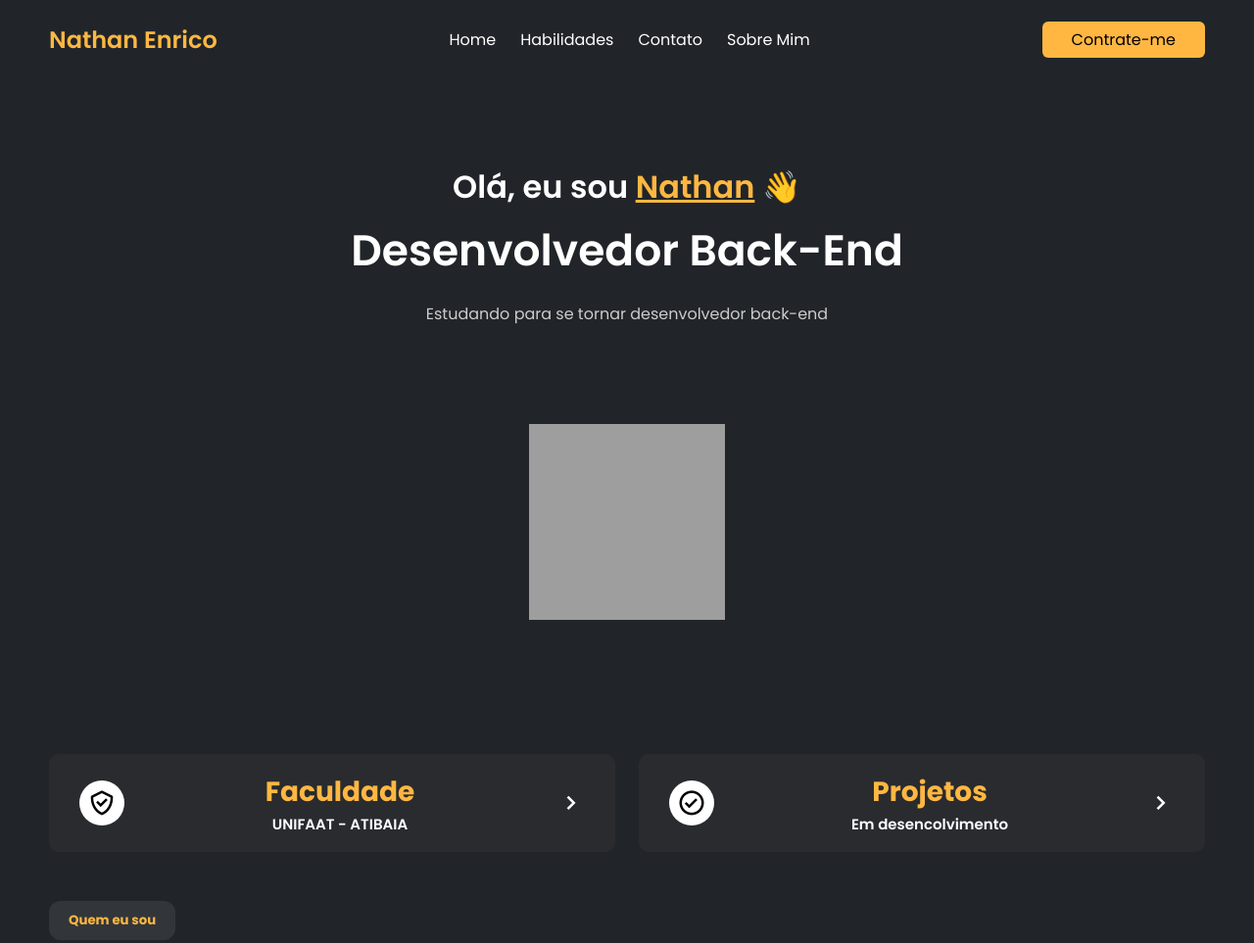
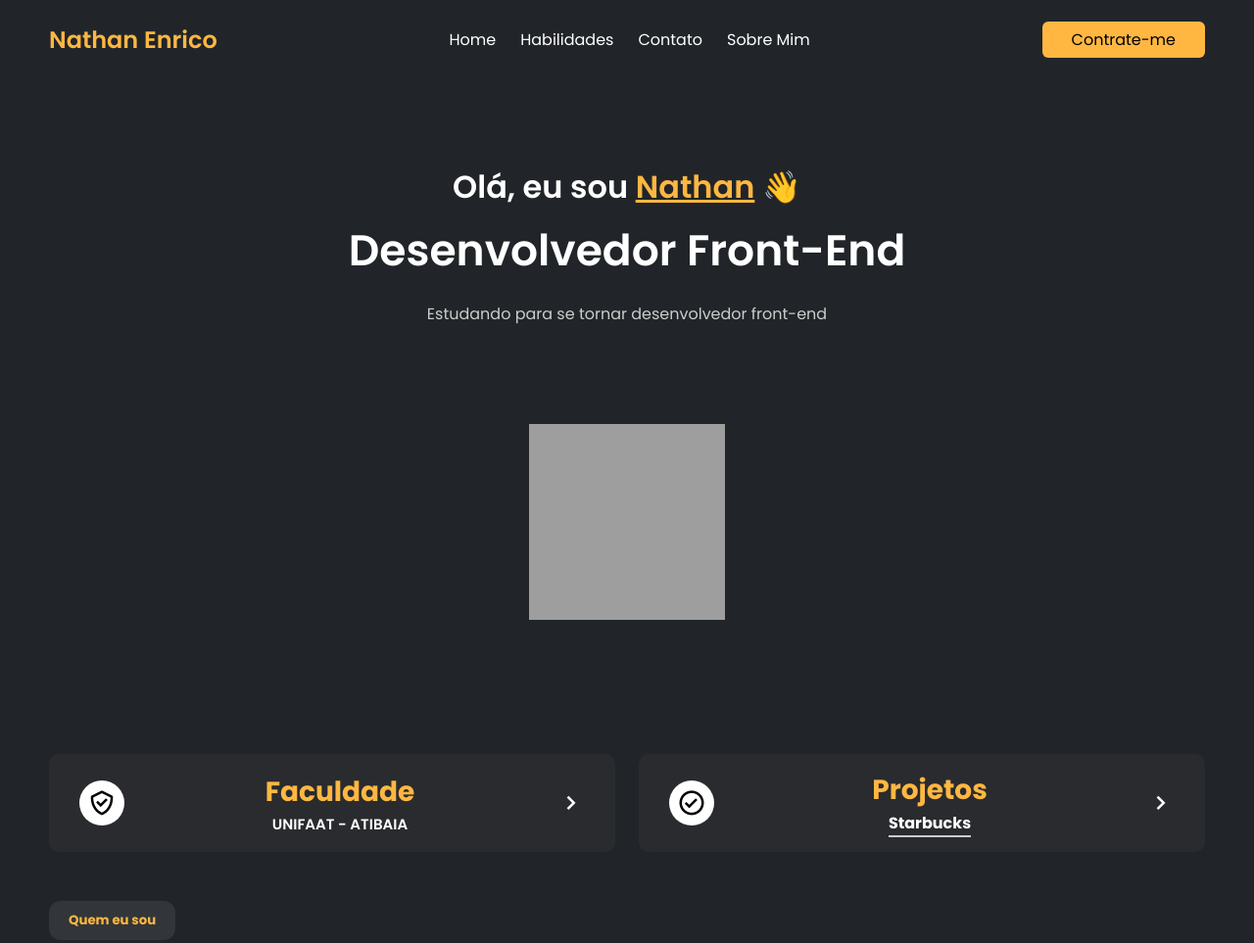
Before and after one commit to nathanenriico/portif-lio, a plain HTML site: page index.html in a window 1280 px wide. Shown: the top 963 px of the page at 98% size. Drawn offline with nearby package versions, Linux system fonts and the light colour scheme; grey boxes are pictures that could not be loaded.

Commit message:
Update index.html

```diff
--- a/index.html
+++ b/index.html
@@ -29,8 +29,8 @@
 
     <div class="main" id="Home">
         <h4>Olá, eu sou <span>Nathan</span> 👋</h4>
-        <p class="title">Desenvolvedor Back-End</p>
-        <p class="subtitle">Estudando para se tornar desenvolvedor back-end</p>
+        <p class="title">Desenvolvedor Front-End</p>
+        <p class="subtitle">Estudando para se tornar desenvolvedor front-end</p>
         <img src="https://cdn-icons-png.flaticon.com/512/6213/6213731.png">
     </div>
 
@@ -51,7 +51,7 @@
             </div>
             <div class="info">
                 <h3>Projetos</h3>
-                <p>Em desencolvimento</p>
+                <a href="" target="_blank">Starbucks</a>
             </div>
 
             <i class='bx bx-chevron-right'></i>
@@ -63,7 +63,7 @@
 
      </a><div class="about" id="Sobre-mim">
         <img
-            src="https://media.licdn.com/dms/image/D4D03AQFF2RvvRlc2Gw/profile-displayphoto-shrink_800_800/0/1701353019842?e=1707350400&v=beta&t=n1fq94ubTpnwElJbmQtZzJp3vYapb_g3dnt-Cq3UUPw">
+            src="https://avatars.githubusercontent.com/u/147453169?v=4">
         <div class="info" id="sobre-mim-link">
             <h3>Sobre mim</h3>
             <p>Meu nome é Nathan sou um estudante no foco para desenvolver aplicações back-end. Sou estudante da UNIFAAT
```
